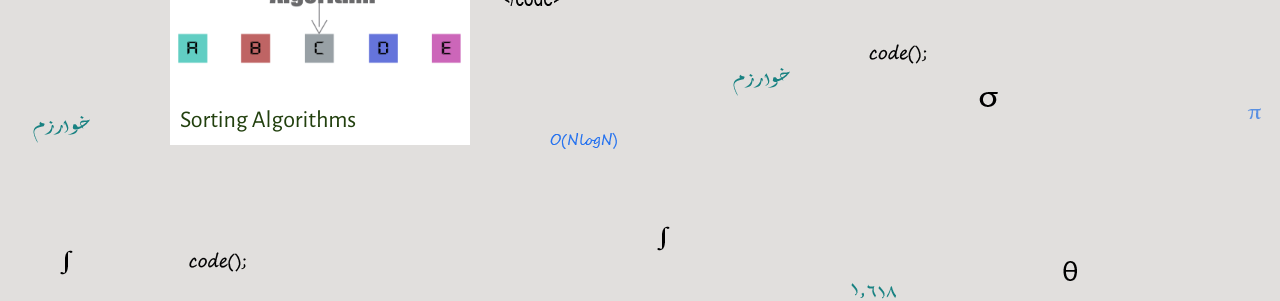
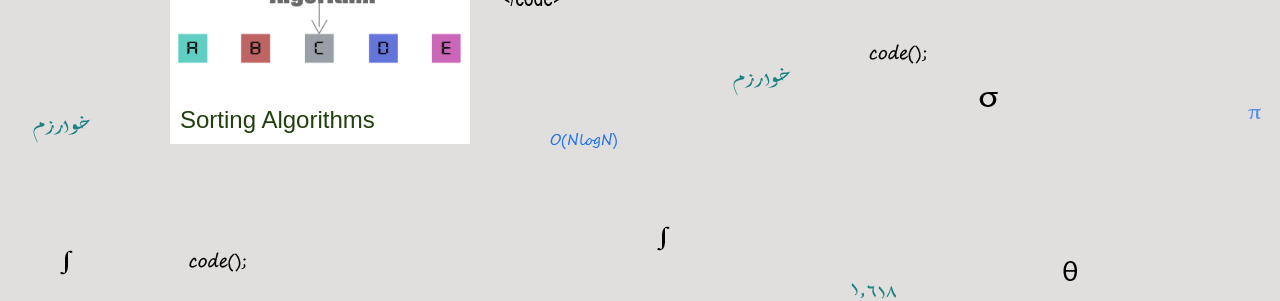
Before and after one commit to vindar42/khwarizm2, a Jekyll site: the page built from algorithm.html, in a window 1280 px wide. Shown: the part 194-495 px from the top of the page. Built offline with Jekyll 4.4.1, drawn with Linux system fonts in a browser that asks for light colours.

Commit message:
Update default.html

```diff
--- a/_layouts/default.html
+++ b/_layouts/default.html
@@ -3,9 +3,8 @@
 <head>
   <title>khwarizm2</title>
   <link rel = "stylesheet" type = "text/css" href="{{site.baseurl}}/css/main.css">
-  <link href='https://fonts.googleapis.com/css?family=Alegreya+Sans' rel='stylesheet' type='text/css'>   <meta name="viewport" content="width=device-width,initial-scale=1">
+</head>
 
-</head>
 <body>
   <div >
    <header>
```
